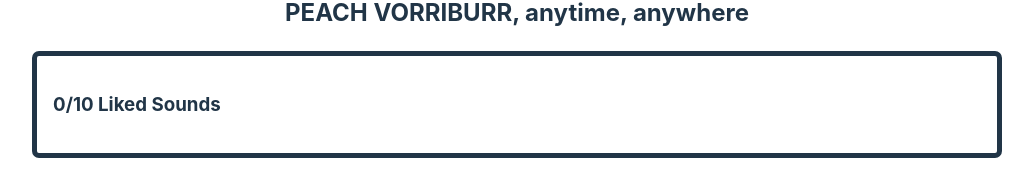
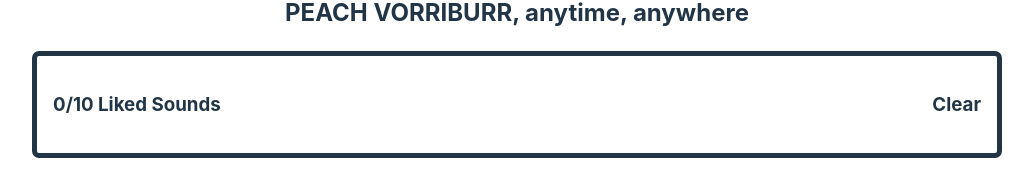
Before and after one commit to DerekZZhu/LimbusSBC, a React (Vite) app: page / in a window 1280 px wide. Shown: the part 162-334 px from the top of the page, without its empty margins (123-1156 px from the left). Built offline with nearby package versions, Linux system fonts and the light colour scheme.

Commit message:
Added clear function

```diff
--- a/src/App.jsx
+++ b/src/App.jsx
@@ -51,13 +51,21 @@ function App() {
     }
   }
 
+  function clear() {
+    updateLikedCount(0)
+    updateLikedSounds({})
+  }
+
   return (
     <>
       <h1>L Soundboard</h1>
       <h2>PEACH VORRIBURR, anytime, anywhere</h2>
       <div className="container">
         <div className="liked-section-wrapper">
-          <h3 className="count">{likedCount}/10 Liked Sounds</h3>
+          <div className="c-container">
+            <h3 className="count">{likedCount}/10 Liked Sounds</h3>
+            <h3 className="clear" onClick={clear}>Clear</h3>
+          </div>
           <div className="liked-section">
           {
             (Object.values(likedSounds)).map((data, i) => {
--- a/src/Button.jsx
+++ b/src/Button.jsx
@@ -2,7 +2,7 @@ import React, { useState, useEffect } from 'react';
 import { FaHeart } from 'react-icons/fa';
 
 const Button = (props) => {
-  const [liked, updateLiked] = useState(false)
+  const [liked, updateLiked] = useState(props.liked)
 
   useEffect(() => {
     const checkLiked = localStorage.getItem('likedsounds');
@@ -14,6 +14,11 @@ const Button = (props) => {
       updateLiked(true)
     }
   }, [])
+
+  useEffect(() => {
+    updateLiked(props.liked);
+  }, [props.liked]);
+
   const color = liked?"#ff6b81":"#a4b0be"
 
   function play() {
--- a/src/index.css
+++ b/src/index.css
@@ -33,6 +33,10 @@ body {
 h1 {
   font-size: 3.2em;
   line-height: 1.1;
+}
+
+h3 {
+  display: inline-block;
 }
 
 .heart {
@@ -141,7 +145,19 @@ h1 {
   justify-content: center;
 }
 
+.c-container {
+  display: flex;
+  flex-direction: row;
+  width: 100%;
+}
+
 .count {
   align-self:flex-start;
   text-align: left;
 }
+
+.clear {
+  margin-left: auto;
+  /* align-self: flex-end;
+  text-align: right; */
+}
```
